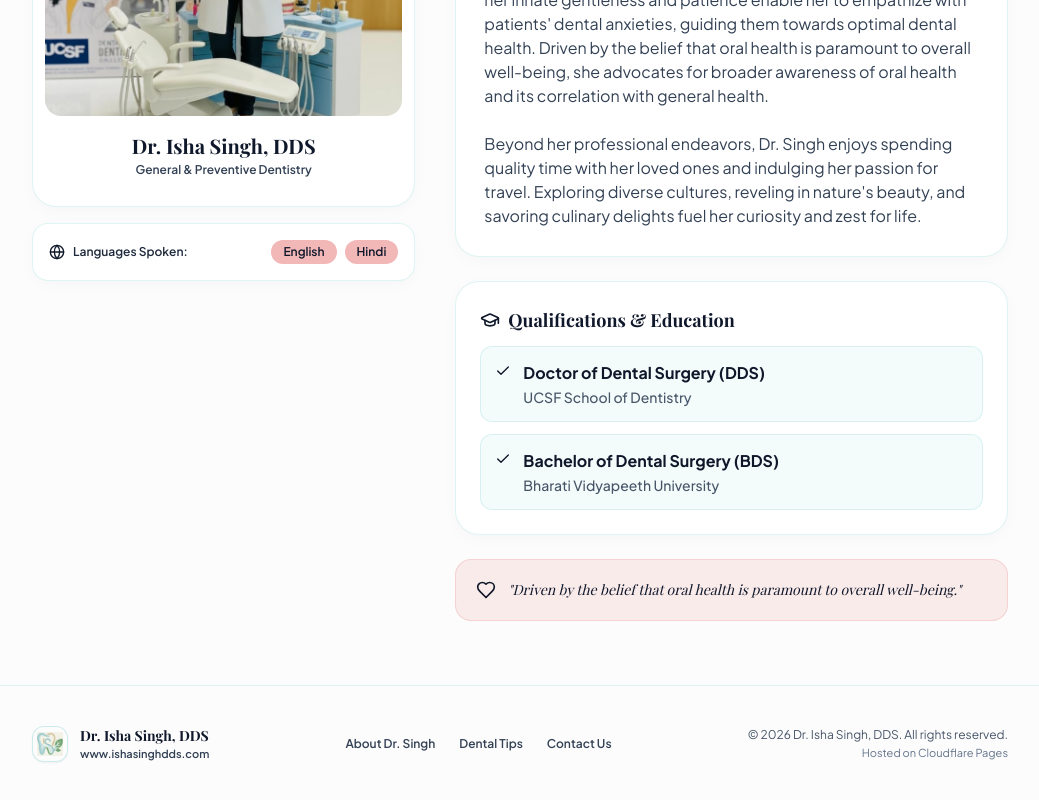
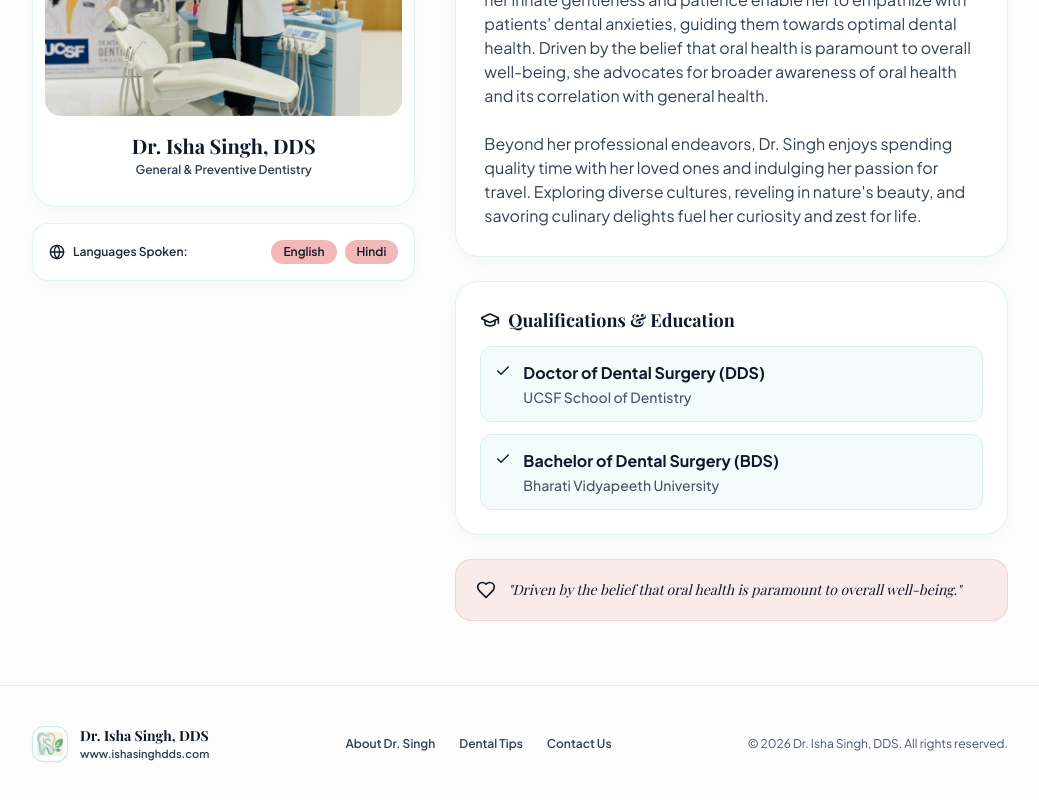
Before and after one commit to isinghdds/site, a React (Vite) app: page / in a window 1280 px wide. Shown: the part 752-1552 px from the top of the page, without its empty margins (120-1159 px from the left). Built offline with nearby package versions, Linux system fonts and the light colour scheme; a web font is replaced by a local one.

Commit message:
Remove Hosted on Cloudflare Pages footnote line

```diff
--- a/src/components/Footer.jsx
+++ b/src/components/Footer.jsx
@@ -37,9 +37,8 @@ export default function Footer({ setActiveTab }) {
         </div>
 
         {/* Right: Copyright */}
-        <div className="text-center md:text-right space-y-0.5">
+        <div className="text-center md:text-right">
           <p>© {new Date().getFullYear()} {doctorInfo.name}. All rights reserved.</p>
-          <p className="text-[11px] text-slate-500">Hosted on Cloudflare Pages</p>
         </div>
 
       </div>
```
